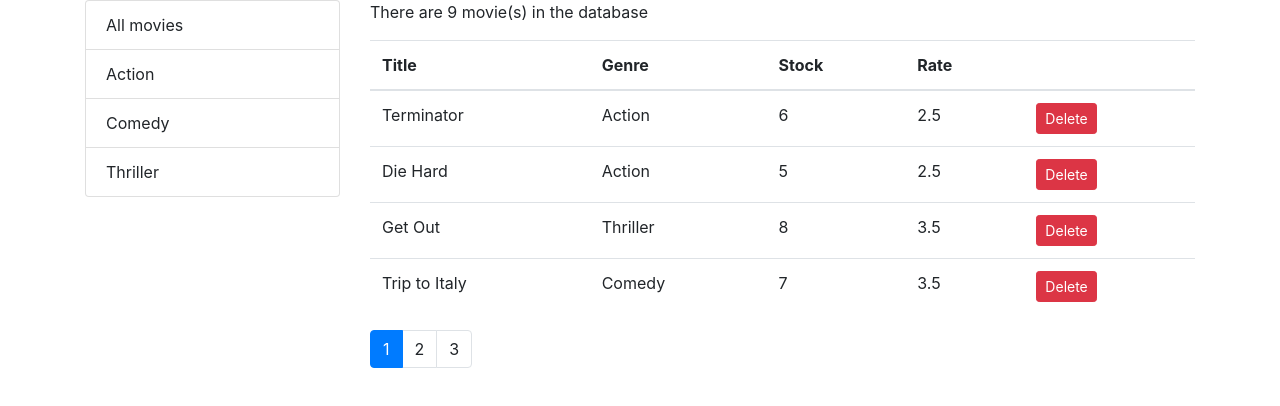
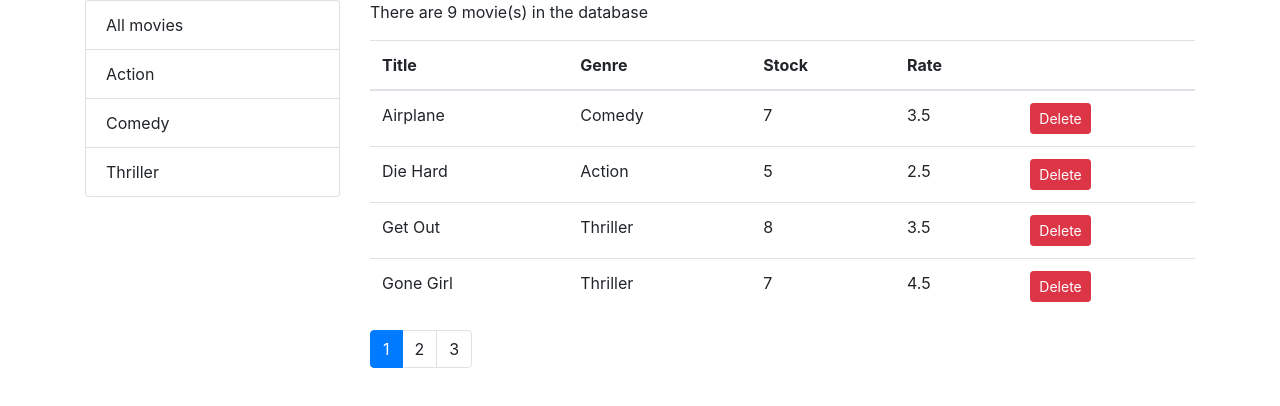
Before and after one commit to behtashmoradi/Vidly, a React (Create React App) app: page / in a window 1280 px wide. Shown: the top 406 px of the page. Built offline with nearby package versions, Linux system fonts and the light colour scheme.

Commit message:
Add sorting and paging

```diff
--- a/src/Components/Movies.jsx
+++ b/src/Components/Movies.jsx
@@ -5,13 +5,15 @@ import MoviesTable from "../Components/MoviesTable";
 import Pagination from "../common/pagination";
 import { Paginate } from "../utils/paginate";
 import ListGroup from "../common/listGroup";
+import _ from "lodash";
 
 class Movies extends Component {
   state = {
     movies: [],
     genres: [],
     pageSize: 4,
-    currentPage: 1
+    currentPage: 1,
+    sortColumn: { path: "title", order: "asc" }
   };
 
   handleDelete = movie => {
@@ -19,7 +21,7 @@ class Movies extends Component {
     this.setState({ movies: movies });
   };
   componentDidMount() {
-    const genres = [{ name: "All movies" }, ...getGenres()];
+    const genres = [{ _id: "", name: "All movies" }, ...getGenres()];
     this.setState({ movies: getMovies(), genres });
   }
   handlePageChange = page => {
@@ -28,14 +30,30 @@ class Movies extends Component {
   handleItemSelect = item => {
     this.setState({ currentPage: 1, selectedGenre: item });
   };
+  handleSort = path => {
+    const sortColumn = { ...this.state.sortColumn };
+    if (sortColumn.path === path) {
+      sortColumn.order = sortColumn.order === "asc" ? "desc" : "asc";
+    } else {
+      sortColumn.path = path;
+      sortColumn.order = "asc";
+    }
+
+    this.setState({ sortColumn: sortColumn });
+  };
   render() {
     const allMovies = this.state.movies;
+    const sortColumn = this.state.sortColumn;
     const filtered =
       this.state.selectedGenre && this.state.selectedGenre._id
-        ? allMovies.filter(m => m.genre._id == this.state.selectedGenre._id)
+        ? allMovies.filter(m => m.genre._id === this.state.selectedGenre._id)
         : allMovies;
+    const sortedList = _.sortBy(filtered, [
+      sortColumn.path,
+      [sortColumn.order]
+    ]);
     var movies = Paginate(
-      filtered,
+      sortedList,
       this.state.currentPage,
       this.state.pageSize
     );
@@ -58,6 +76,7 @@ class Movies extends Component {
           <MoviesTable
             movies={movies}
             onDelete={movie => this.handleDelete(movie)}
+            onSort={path => this.handleSort(path)}
           ></MoviesTable>
           {
             <Pagination
--- a/src/Components/MoviesTable.jsx
+++ b/src/Components/MoviesTable.jsx
@@ -1,14 +1,22 @@
 import React from "react";
 const MoviesTable = props => {
-  const { movies, onDelete } = props;
+  const { movies, onDelete, onSort } = props;
   return (
     <table className="table">
       <thead>
         <tr>
-          <th scope="col">Title</th>
-          <th scope="col">Genre</th>
-          <th scope="col">Stock</th>
-          <th scope="col">Rate</th>
+          <th onClick={() => onSort("title")} scope="col">
+            Title
+          </th>
+          <th onClick={() => onSort("genre.name")} scope="col">
+            Genre
+          </th>
+          <th onClick={() => onSort("numberInStock")} scope="col">
+            Stock
+          </th>
+          <th onClick={() => onSort("dailyRentalRate")} scope="col">
+            Rate
+          </th>
           <th></th>
         </tr>
       </thead>
--- a/src/common/listGroup.jsx
+++ b/src/common/listGroup.jsx
@@ -1,5 +1,4 @@
 import React from "react";
-import { genres } from "../services/fakeGenreService";
 const ListGroup = props => {
   const {
     items,
--- a/src/common/pagination.jsx
+++ b/src/common/pagination.jsx
@@ -12,7 +12,7 @@ const Pagination = props => {
       <ul className="pagination">
         {items.map(page => (
           <li
-            className={page == currentPage ? "page-item active" : "page-item"}
+            className={page === currentPage ? "page-item active" : "page-item"}
             key={page}
           >
             <a className="page-link" onClick={() => onPageChange(page)}>
```
